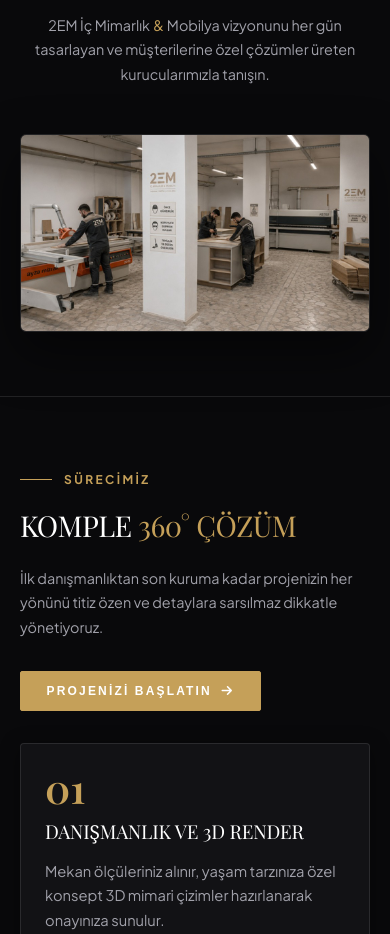
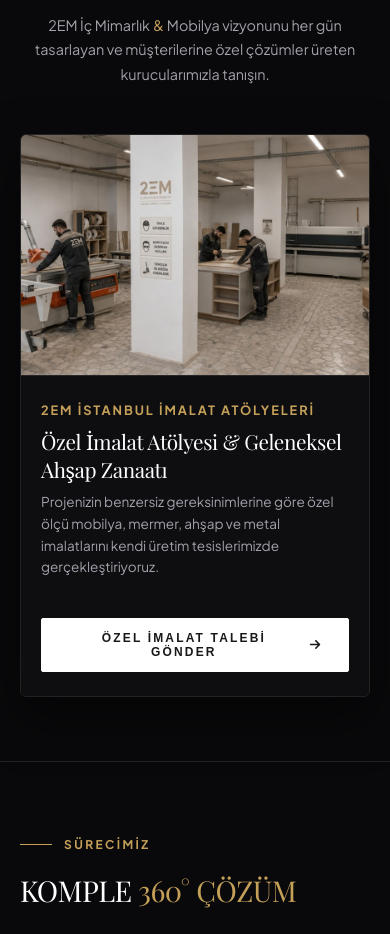
Before and after one commit to cerenonder/2EM, a website: page index.html in a window 390 px wide. Shown: the part 5580-6514 px from the top of the page. Drawn offline with nearby package versions, Linux system fonts and the light colour scheme; a web font is replaced by a local one.

Commit message:
Refine mobile layout architecture so factory photo displays full width on top with text and button stacked below

```diff
--- a/index.html
+++ b/index.html
@@ -304,7 +304,7 @@
         2EM İç Mimarlık <span class="amp">&</span> Mobilya vizyonunu her gün tasarlayan ve müşterilerine özel çözümler üreten kurucularımızla tanışın.
       </p>
 
-      <div class="team-grid" style="grid-template-columns: repeat(auto-fit, minmax(320px, 1fr)); max-width: 900px; margin-left: auto; margin-right: auto;">
+      <div class="team-grid" style="grid-template-columns: repeat(auto-fit, minmax(270px, 1fr)); max-width: 900px; margin-left: auto; margin-right: auto;">
         <div class="team-card">
           <img src="https://images.unsplash.com/photo-1560250097-0b93528c311a?auto=format&fit=crop&w=600&q=80"
             alt="Yunus Emre Önder" class="team-avatar">
--- a/style.css
+++ b/style.css
@@ -1280,16 +1280,37 @@ section.process-section .btn-primary:hover {
 
   /* Factory Showcase Card Mobile */
   .factory-card {
-    display: block !important;
+    display: flex !important;
+    flex-direction: column !important;
   }
 
   .factory-img {
-    height: auto !important;
-    max-height: none !important;
+    height: 240px !important;
+    max-height: 240px !important;
+    object-fit: cover !important;
   }
 
   .factory-overlay {
-    display: none !important;
+    display: block !important;
+    position: relative !important;
+    background: #0e0e11 !important;
+    padding: 1.5rem 1.25rem !important;
+    border-top: 1px solid var(--border-dark) !important;
+  }
+
+  .factory-title {
+    font-size: 1.3rem !important;
+    line-height: 1.35 !important;
+  }
+
+  .factory-overlay p {
+    font-size: 0.85rem !important;
+  }
+
+  .factory-overlay .btn-primary {
+    width: 100% !important;
+    justify-content: center !important;
+    margin-top: 1rem !important;
   }
 
   /* Studio & Process */
```
